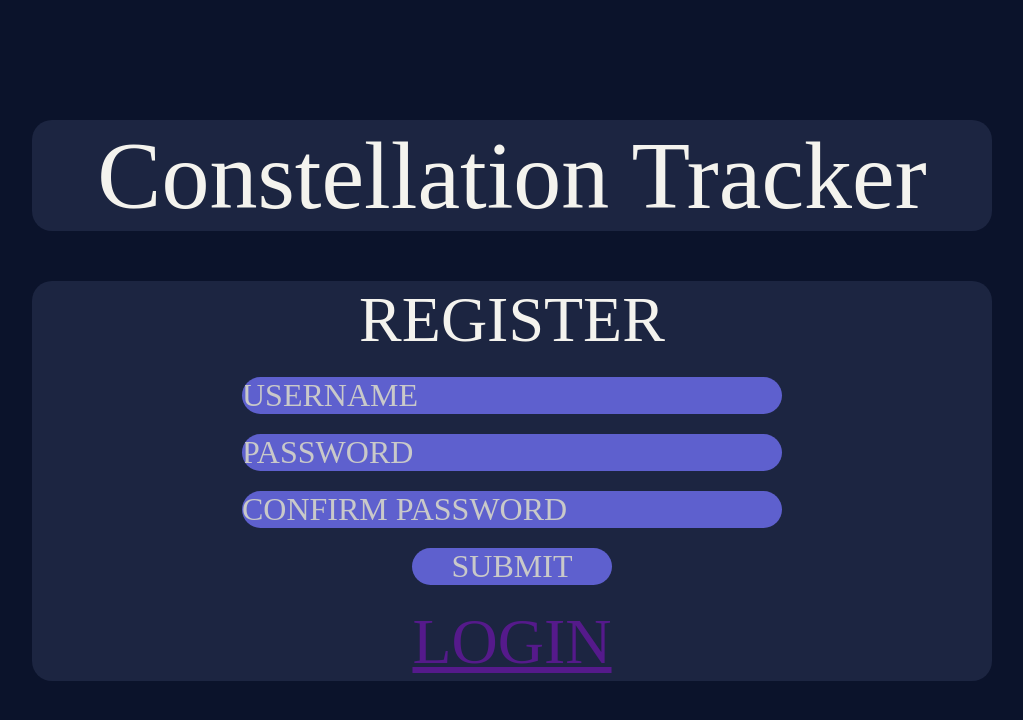
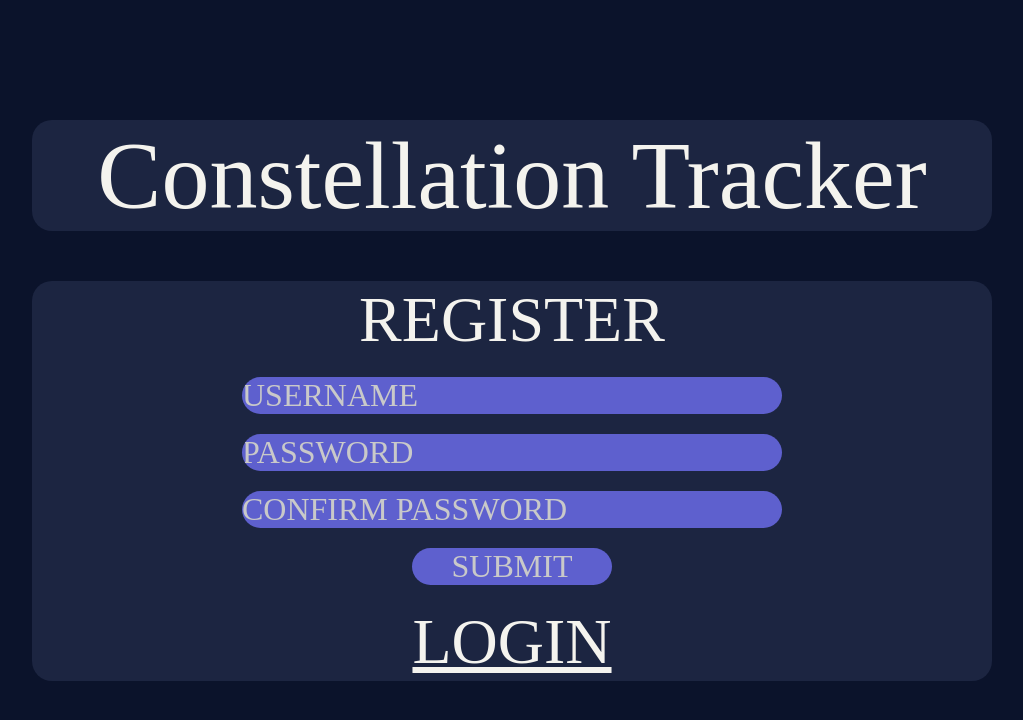
Before and after one commit to Zubanx/Constellation-Tracker, a React (Vite) app in the folder frontend/: page /register in a window 1280 px wide. Shown: the top 720 px of the page, without its empty margins (128-1151 px from the left). Built offline with nearby package versions, Linux system fonts and the light colour scheme.

Commit message:
links functionality

```diff
--- a/frontend/src/components/Login.tsx
+++ b/frontend/src/components/Login.tsx
@@ -1,3 +1,5 @@
+import { Link } from "react-router-dom";
+
 function Login() {
     return(
         <div id="login-div" className="box">
@@ -5,7 +7,7 @@ function Login() {
             <input type="text" id="login-name" className="secondary-text accent" placeholder="USERNAME"/>
             <input type="password" id="login-password" className="secondary-text accent" placeholder="PASSWORD"/>
             <button id="login-button" className="secondary-text accent">SUBMIT</button>
-            <a href="" className="primary-text">REGISTER</a>
+            <Link to="/register" className="primary-text">REGISTER</Link>
         </div>
     );
 };
--- a/frontend/src/components/Register.tsx
+++ b/frontend/src/components/Register.tsx
@@ -1,3 +1,5 @@
+import { Link } from "react-router-dom";
+
 function Register() {
     return(
         <div id="register-div" className="box">
@@ -6,7 +8,7 @@ function Register() {
             <input type="password" id="register-password" className="secondary-text accent" placeholder="PASSWORD"/>
             <input type="password" id="confirm-password" className="secondary-text accent" placeholder="CONFIRM PASSWORD"/>
             <button id="register-button" className="secondary-text accent">SUBMIT</button>
-            <a href="">LOGIN</a>
+            <Link to="/" className="primary-text">LOGIN</Link>
         </div>
     );
 }
```
